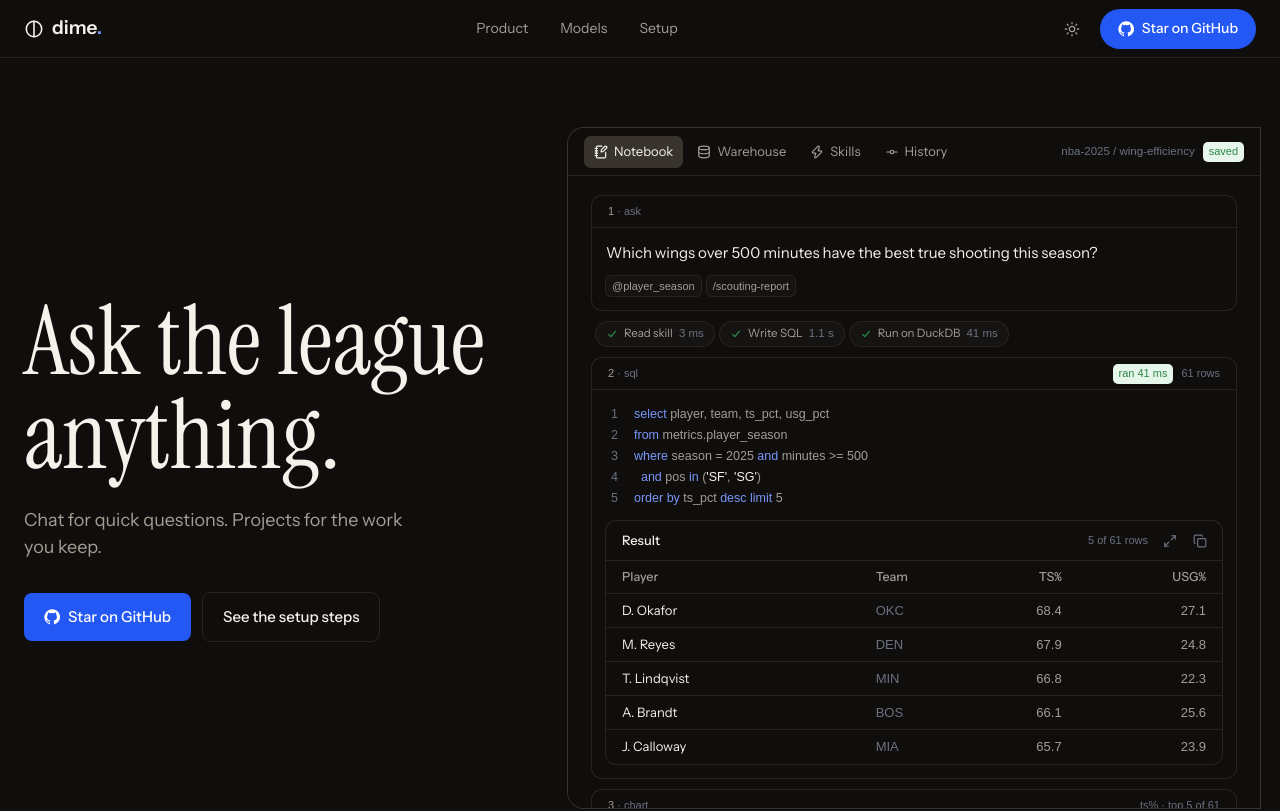
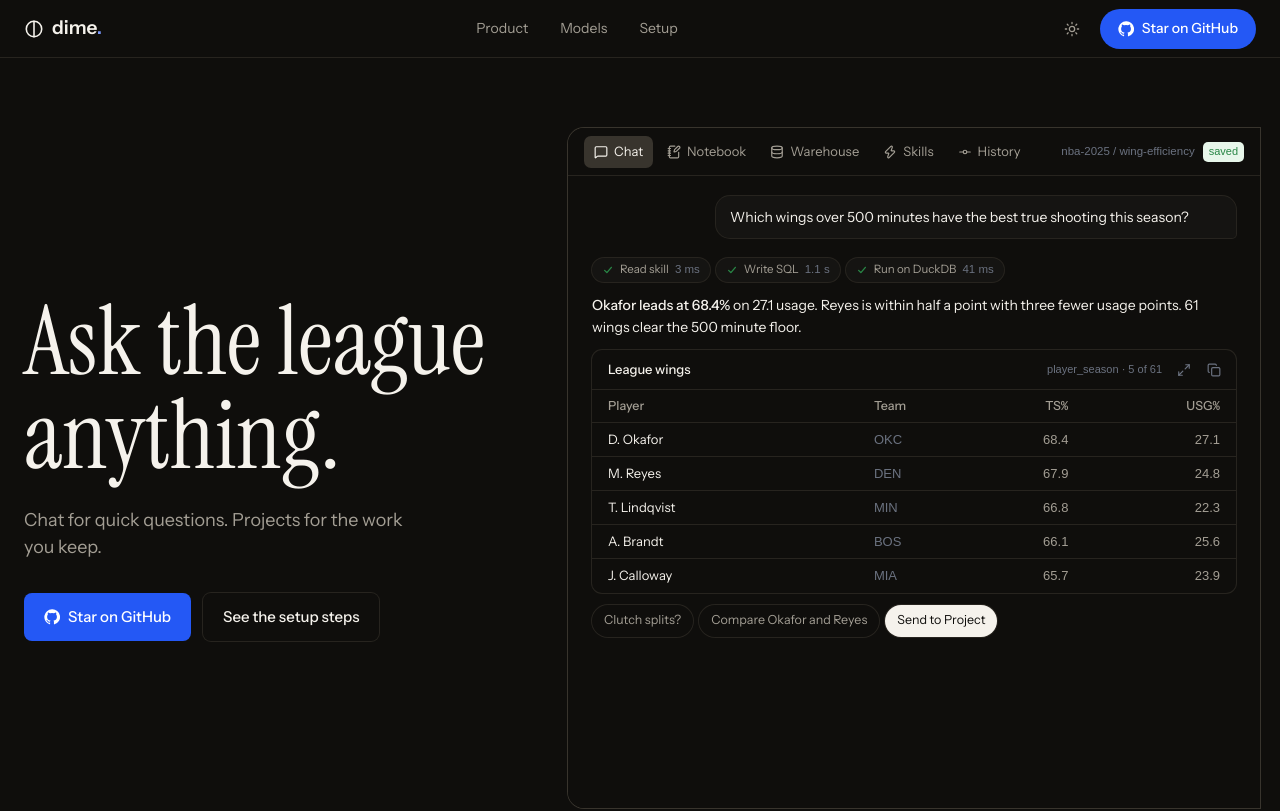
Before and after one commit to mythiipanda/mythiipanda.github.io, a Next.js app in the folder apps/dime-variants/: page /c in a window 1280 px wide. Shown: the top 811 px of the page. Built offline with nearby package versions, Linux system fonts and the light colour scheme; a web font is replaced by a local one.

Commit message:
variants: chat view, varied mocks per variant, one clone line

```diff
--- a/apps/dime-variants/app/b/page.tsx
+++ b/apps/dime-variants/app/b/page.tsx
@@ -73,7 +73,7 @@ export default function B() {
           <h2 className="mb-8 text-[26px] leading-[32px] md:text-[34px]">Runs on your machine</h2>
           <SetupRows />
         </Sheet>
-        <Close max="max-w-[1200px]" />
+        <Close max="max-w-[1200px]" cmd={false} />
       </main>
       <div className="pb-14"><Foot max="max-w-[1200px]" /></div>
     </Page>
--- a/apps/dime-variants/app/c/page.tsx
+++ b/apps/dime-variants/app/c/page.tsx
@@ -40,7 +40,7 @@ export default function C() {
             </div>
           </div>
           <div className="min-w-0 lg:-mr-[max(0px,calc((100vw-1320px)/2+24px))]">
-            <div className="h-[560px] overflow-hidden rounded-[16px] bg-canvas shadow-[0_0_0_1px_var(--line-strong)] md:h-[680px] lg:rounded-r-none"><Workbench bare initialTab="notebook" /></div>
+            <div className="h-[560px] overflow-hidden rounded-[16px] bg-canvas shadow-[0_0_0_1px_var(--line-strong)] md:h-[680px] lg:rounded-r-none"><Workbench bare initialTab="chat" /></div>
           </div>
         </section>
         <section id="product" className="mx-auto max-w-[1320px] px-5 py-20 text-center md:px-6">
--- a/apps/dime-variants/app/e/page.tsx
+++ b/apps/dime-variants/app/e/page.tsx
@@ -3,13 +3,14 @@
 import { Close } from "@/components/v/Close";
 import { useState, type ReactNode } from "react";
 import { Foot, Page, SetupRows } from "@/components/v/kit";
-import { Notebook, Warehouse, Skills, History } from "@/components/workbench/Workbench";
+import { Chat, Notebook, Warehouse, Skills, History } from "@/components/workbench/Workbench";
 import { ThemeToggle } from "@/components/landing/Nav";
 import { Logo, ButtonLink, GithubMark } from "@/components/landing/ui";
 import { REPO } from "@/lib/copy";
 
 const items: { id: string; name: string; tag: string; node: ReactNode }[] = [
-  { id: "chat", name: "Notebook", tag: "Projects", node: <Notebook /> },
+  { id: "chat", name: "Chat", tag: "Chat", node: <Chat /> },
+  { id: "notebook", name: "Notebook", tag: "Projects", node: <Notebook /> },
   { id: "data", name: "Warehouse", tag: "DuckDB", node: <Warehouse /> },
   { id: "skills", name: "Skills", tag: "SKILL.md", node: <Skills /> },
   { id: "git", name: "History", tag: "Git", node: <History /> },
@@ -44,7 +45,7 @@ export default function E() {
         </div>
         <h2 className="mb-6 mt-20 text-[22px] leading-[35px]">Run it</h2>
         <div id="self-host"><SetupRows /></div>
-        <Close max="max-w-[760px]" flush />
+        <Close max="max-w-[760px]" flush cmd={false} />
       </main>
       <Foot max="max-w-[760px]" />
     </Page>
--- a/apps/dime-variants/app/f/page.tsx
+++ b/apps/dime-variants/app/f/page.tsx
@@ -2,7 +2,7 @@ import { Close } from "@/components/v/Close";
 import type { ReactNode } from "react";
 import { ThemeToggle } from "@/components/landing/Nav";
 import { Logo, ButtonLink, GithubMark } from "@/components/landing/ui";
-import { Notebook, Warehouse, Skills, History } from "@/components/workbench/Workbench";
+import { Chat, Notebook, Warehouse, Skills, History } from "@/components/workbench/Workbench";
 import { Page, RoadmapRows, FaqList, Foot } from "@/components/v/kit";
 import { REPO } from "@/lib/copy";
 
@@ -38,7 +38,7 @@ export default function F() {
         <section id="product" className="mx-auto max-w-[1300px] px-3 md:px-6">
           <div className="grid gap-4 md:grid-cols-[1fr_1.35fr_1fr] md:items-start">
             <Win title="wing-efficiency / notebook" className="md:mt-16"><Notebook /></Win>
-            <Win title="chat" className="md:z-10 md:scale-[1.03]"><Notebook /></Win>
+            <Win title="chat" className="md:z-10 md:scale-[1.03]"><Chat /></Win>
             <Win title="history" className="md:mt-16"><History /></Win>
           </div>
           <div className="mt-10 flex flex-wrap justify-center gap-2">
--- a/apps/dime-variants/app/g/page.tsx
+++ b/apps/dime-variants/app/g/page.tsx
@@ -75,7 +75,7 @@ export default function G() {
 
         </section>
         <section className="mx-auto max-w-[1100px] px-5 pt-28 md:px-6"><h2 className="mb-8 text-[32px] leading-[38px] md:text-[44px]">Setup</h2><SetupRows /><FaqList /></section>
-        <Close max="max-w-[1100px]" center />
+        <Close max="max-w-[1100px]" center cmd={false} />
       </main>
       <footer className="mt-28 overflow-hidden px-5 pb-6"><div className="font-display text-[34vw] font-bold leading-[0.8] text-ink md:text-[22vw]">dime<span className="text-[var(--cobalt-tx)]">.</span></div></footer>
       <Foot max="max-w-[1100px]" />
--- a/apps/dime-variants/app/i/page.tsx
+++ b/apps/dime-variants/app/i/page.tsx
@@ -1,6 +1,6 @@
 import { Close } from "@/components/v/Close";
 import { Foot, Page, SetupRows } from "@/components/v/kit";
-import { Notebook, Warehouse, Skills, History, Inspector } from "@/components/workbench/Workbench";
+import { Chat, Notebook, Warehouse, Skills, History } from "@/components/workbench/Workbench";
 import { ThemeToggle } from "@/components/landing/Nav";
 import { Logo, ButtonLink, GithubMark } from "@/components/landing/ui";
 import { REPO } from "@/lib/copy";
@@ -38,8 +38,8 @@ export default function I() {
         </section>
         <Index n="01" label="Chat and Projects" />
         <div className="grid gap-4 md:grid-cols-2">
-          <Tile name="Notebook" note="Sample"><Notebook /></Tile>
-          <Tile name="Inspector" note="Sample" span="hidden md:flex"><Inspector /></Tile>
+          <Tile name="Chat" note="Quick questions"><Chat /></Tile>
+          <Tile name="Notebook" note="Saved work"><Notebook /></Tile>
         </div>
         <Index n="02" label="Data and skills" />
         <div className="grid gap-4 md:grid-cols-2">
@@ -52,7 +52,7 @@ export default function I() {
         </div>
         <Index n="04" label="Setup" />
         <div id="self-host"><SetupRows /></div>
-        <Close max="max-w-[1280px]" flush />
+        <Close max="max-w-[1280px]" flush cmd={false} />
       </main>
       <div className="mt-24"><Foot max="max-w-[1280px]" /></div>
     </Page>
--- a/apps/dime-variants/app/j/page.tsx
+++ b/apps/dime-variants/app/j/page.tsx
@@ -4,7 +4,7 @@ import { Close } from "@/components/v/Close";
 import { useEffect, useState, type ReactNode } from "react";
 import { Foot, Page } from "@/components/v/kit";
 import { NumberFlow } from "@/components/ui/number-flow";
-import { Notebook, Warehouse, Skills, History } from "@/components/workbench/Workbench";
+import { Chat, Notebook, Warehouse, Skills, History } from "@/components/workbench/Workbench";
 import { ThemeToggle } from "@/components/landing/Nav";
 import { Logo, ButtonLink, GithubMark } from "@/components/landing/ui";
 import { REPO, copy } from "@/lib/copy";
@@ -38,7 +38,7 @@ export default function J() {
           <p className="mt-4 text-[17px] leading-[26px] text-ink-2">Chat for quick questions. Projects for the work you keep.</p>
         </section>
         <section className="grid gap-4 md:grid-cols-2">
-          <Tile label="Notebook"><Notebook /></Tile>
+          <Tile label="Chat"><Chat /></Tile>
           <Tile label="Sample run" className="bg-[var(--cobalt)] text-white">
             <div className="absolute inset-0 flex flex-col justify-end gap-8 p-6 md:p-10">
               {figs.map((f) => (
@@ -55,7 +55,7 @@ export default function J() {
             </ol>
           </Tile>
         </section>
-        <Close max="max-w-[1100px]" flush />
+        <Close max="max-w-[1100px]" flush cmd={false} />
       </main>
       <div className="mt-24"><Foot max="max-w-[1100px]" /></div>
     </Page>
--- a/apps/dime-variants/components/v/Close.tsx
+++ b/apps/dime-variants/components/v/Close.tsx
@@ -27,13 +27,13 @@ function CopyCmd() {
   );
 }
 
-export function Close({ max = "max-w-[1200px]", center = false, title = "Run it on your machine.", flush = false }: { max?: string; center?: boolean; title?: string; flush?: boolean }) {
+export function Close({ max = "max-w-[1200px]", center = false, title = "Run it on your machine.", flush = false, cmd = true }: { max?: string; center?: boolean; title?: string; flush?: boolean; cmd?: boolean }) {
   return (
     <section id="close" className={flush ? "pt-10 md:pt-16" : `mx-auto ${max} px-5 pt-10 md:px-6 md:pt-16`}>
       <div className={`flex flex-col gap-8 border-t border-line pt-12 md:pt-16 ${center ? "items-center text-center" : "items-start md:flex-row md:items-end md:justify-between"}`}>
         <div className={`flex w-full min-w-0 flex-col gap-5 md:w-auto ${center ? "items-center" : "items-start"}`}>
           <h2 className="text-[28px] leading-[34px] md:text-[36px] md:leading-[42px]">{title}</h2>
-          <CopyCmd />
+          {cmd && <CopyCmd />}
         </div>
         <div className="flex flex-wrap items-center gap-2">
           <ButtonLink href={REPO} variant="primary"><GithubMark />Star on GitHub</ButtonLink>
--- a/apps/dime-variants/components/workbench/Workbench.tsx
+++ b/apps/dime-variants/components/workbench/Workbench.tsx
@@ -2,7 +2,7 @@
 
 import { useEffect, useState } from "react";
 import { motion, AnimatePresence } from "motion/react";
-import { FolderOpen, Zap, Database, GitCommitHorizontal, NotebookPen, CornerDownLeft, GitBranch, ChevronDown, Search } from "lucide-react";
+import { MessageSquare, ArrowUp, FolderOpen, Zap, Database, GitCommitHorizontal, NotebookPen, CornerDownLeft, GitBranch, ChevronDown, Search } from "lucide-react";
 import { DimeMark } from "@/components/product/DimeMark";
 import { BlurFade } from "@/components/ui/blur-fade";
 import { NumberFlow } from "@/components/ui/number-flow";
@@ -12,8 +12,9 @@ import { projects, skills, tables, schema, commits, rows, runSteps } from "./dat
 import { Cell, Pill, Sql, Tick } from "./Primitives";
 import { Shell, SortTable } from "./Artifact";
 
-export type Tab = "notebook" | "warehouse" | "skills" | "history";
+export type Tab = "chat" | "notebook" | "warehouse" | "skills" | "history";
 const tabs: { id: Tab; label: string; icon: typeof NotebookPen }[] = [
+  { id: "chat", label: "Chat", icon: MessageSquare },
   { id: "notebook", label: "Notebook", icon: NotebookPen },
   { id: "warehouse", label: "Warehouse", icon: Database },
   { id: "skills", label: "Skills", icon: Zap },
@@ -21,6 +22,45 @@ const tabs: { id: Tab; label: string; icon: typeof NotebookPen }[] = [
 ];
 
 const ease = [0.23, 1, 0.32, 1] as const;
+
+export function Chat() {
+  return (
+    <div className="mx-auto flex max-w-[680px] flex-col gap-5">
+      <BlurFade delay={0.05} inView={false}>
+        <div className="ml-auto max-w-[520px] rounded-[14px] rounded-br-[4px] bg-field px-3.5 py-2.5 text-[14px] leading-[22px] text-ink shadow-[0_0_0_1px_var(--line)]">
+          Which wings over 500 minutes have the best true shooting this season?
+        </div>
+      </BlurFade>
+      <BlurFade delay={0.4}>
+        <div className="flex flex-col gap-3">
+          <div className="flex flex-wrap items-center gap-1.5">
+            {runSteps.slice(0, 3).map((st) => (
+              <span key={st.label} className="inline-flex h-6 items-center gap-1.5 rounded-full bg-field px-2.5 text-[11.5px] text-ink-2 shadow-[0_0_0_1px_var(--line)]">
+                <Tick />
+                {st.label}
+                <span className="font-mono text-ink-3">{st.ms}</span>
+              </span>
+            ))}
+          </div>
+          <p className="text-[14px] leading-[22px] text-ink">
+            <b className="font-medium">Okafor leads at 68.4%</b> on 27.1 usage. Reyes is within half a point with three fewer usage points. 61 wings clear the 500 minute floor.
+          </p>
+          <Shell title="League wings" source="player_season · 5 of 61" copyText="select player, team, ts_pct, usg_pct from metrics.player_season">
+            <SortTable
+              columns={[{ key: "p", label: "Player" }, { key: "t", label: "Team" }, { key: "ts", label: "TS%", numeric: true }, { key: "u", label: "USG%", numeric: true }]}
+              rows={rows.map((r) => [r.player, r.team, r.ts, r.usg])}
+            />
+          </Shell>
+          <div className="flex flex-wrap gap-1.5">
+            {["Clutch splits?", "Compare Okafor and Reyes", "Send to Project"].map((q, i) => (
+              <button key={q} type="button" className={`h-8 rounded-full px-3 text-[12.5px] shadow-[0_0_0_1px_var(--line)] transition-colors hover:bg-hover ${i === 2 ? "bg-ink text-canvas hover:bg-ink" : "text-ink-2"}`}>{q}</button>
+            ))}
+          </div>
+        </div>
+      </BlurFade>
+    </div>
+  );
+}
 
 export function Notebook() {
   return (
@@ -294,6 +334,7 @@ export default function Workbench({ initialTab = "notebook", bare = false, tab:
         <div className="min-h-0 flex-1 overflow-y-auto px-3 py-4 md:px-6 md:py-5">
           <AnimatePresence mode="wait" initial={false}>
             <motion.div key={tab} initial={{ opacity: 0, y: 6 }} animate={{ opacity: 1, y: 0 }} exit={{ opacity: 0 }} transition={{ duration: 0.18, ease }}>
+              {tab === "chat" && <Chat />}
               {tab === "notebook" && <Notebook />}
               {tab === "warehouse" && <Warehouse />}
               {tab === "skills" && <Skills />}
```
